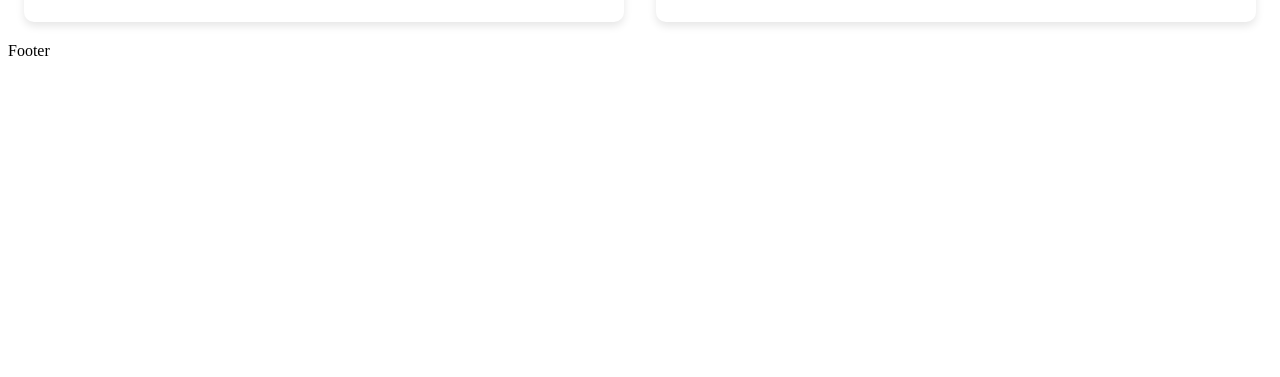
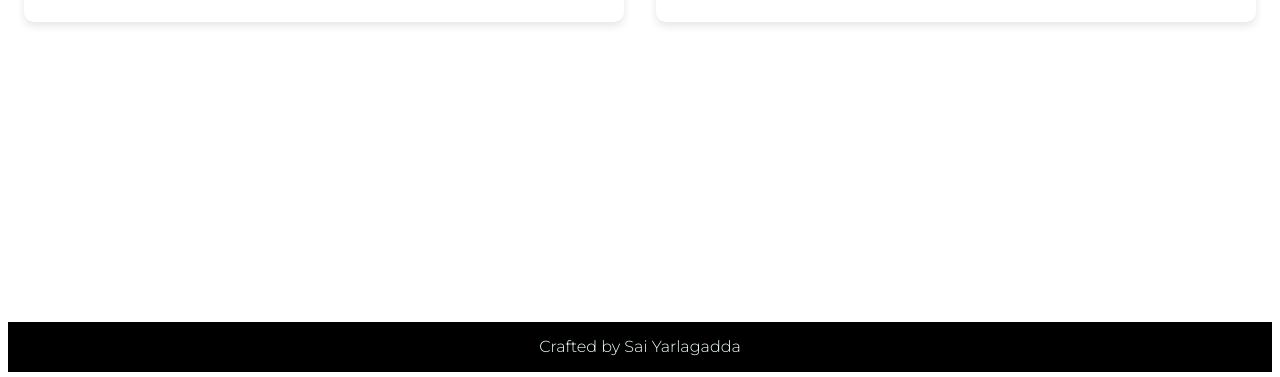
Before and after one commit to saiyarlagadda/portfolio-deploy, a React (Create React App) app: page / in a window 1280 px wide. Shown: the part 2452-2829 px from the top of the page. Before the commit the page ends 2520 px from the top, so only its background shows below. Built offline with nearby package versions, Linux system fonts and the light colour scheme.

Commit message:
footer changes

```diff
--- a/src/Footer/Footer.js
+++ b/src/Footer/Footer.js
@@ -1,9 +1,18 @@
 import React, { Component } from 'react'
 
+import {footer} from'../Footer/footer.css'
 export default class Footer extends Component {
   render() {
     return (
-      <div>Footer</div>
+        <>
+        <footer className='footer'>
+            <div className='word'>Crafted by Sai Yarlagadda</div>
+            {/* <div className='link'>
+                <div className='home-mini'>Home</div>
+                <div className='about-mini'>about</div>
+            </div> */}
+        </footer>
+        </>
     )
   }
 }
--- a/src/Footer/footer.css
+++ b/src/Footer/footer.css
@@ -0,0 +1,38 @@
+.footer{
+    position: relative;
+    bottom: 0;
+    margin-top: 35vh;
+    background-color: black;
+    width: 100%;
+    height: 50px;
+    align-content: center;
+
+}
+
+.footer{
+    font-family: 'Lato', sans-serif;
+    font-family: 'Montserrat', sans-serif;
+    color: azure;
+    text-align: center;
+
+}
+.footer .word{
+    font-family: 'Lato', sans-serif;
+    font-family: 'Montserrat', sans-serif;
+    font-weight: 100;
+    color: azure;
+    text-align: center;
+    padding: 15px;
+}
+
+/* .link{
+    align-items: flex-start;
+    flex-direction: row;
+    flex-wrap: nowrap;
+    align-items: flex-start;
+}
+
+.link .home-mini{
+    font-weight: 200;
+    padding: 2px
+} */
--- a/src/HomePage/Projectview.css
+++ b/src/HomePage/Projectview.css
@@ -31,6 +31,7 @@
 .exp {
     font-family: 'Lato', sans-serif;
     font-family: 'Montserrat', sans-serif;
+    /* height: 100vh; */
 }
 .exp1 h1 {
     font-family: 'Lato', sans-serif;
@@ -175,7 +176,7 @@ margin-right: 10px;
     flex-wrap: wrap;
     margin: 15px;
     margin-bottom: 20px;
-    animation-duration: 2s;
+    animation-duration: 2.5s;
   }
 
   .card-container .picture-container {
@@ -187,7 +188,7 @@ margin-right: 10px;
     background-image: url('../asserts/wolfgang-hasselmann-nX3cS5pgGNY-unsplash.jpg'); /* Replace with your image path */
     background-size: cover;
     background-position: center;
-    transition: transform 0.3s ease; /* Apply transition to transform property */
+    transition: transform 0.5s ease; /* Apply transition to transform property */
   }
 
   .card-container:hover .picture-container {
--- a/src/HomePage/home.css
+++ b/src/HomePage/home.css
@@ -49,7 +49,7 @@ section {
         /* display: flex; */
         justify-content: center;
         gap: 10rem;
-        height: 80vh;
+        height: 80vh; /*change this for hamburger menu*/
         border-top: 10rem;
         border-top-color: black;
         /* margin: 0; /* not sure  */
```
